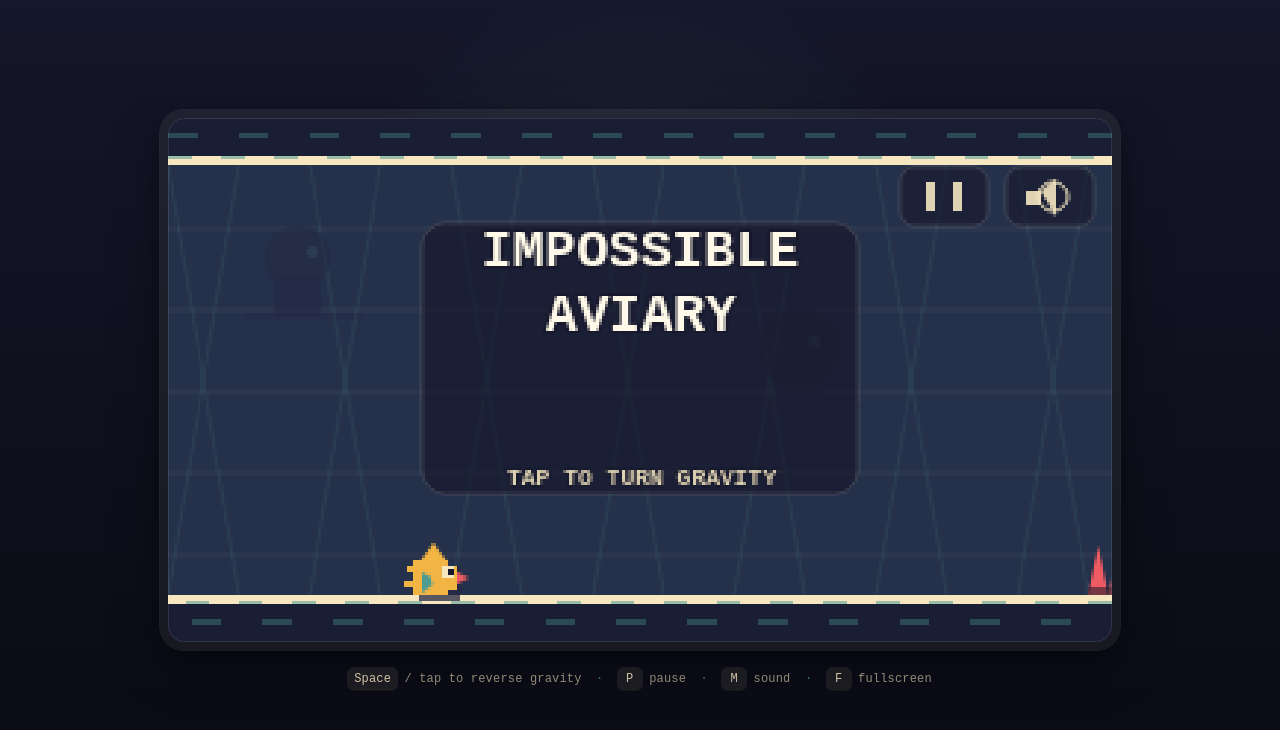
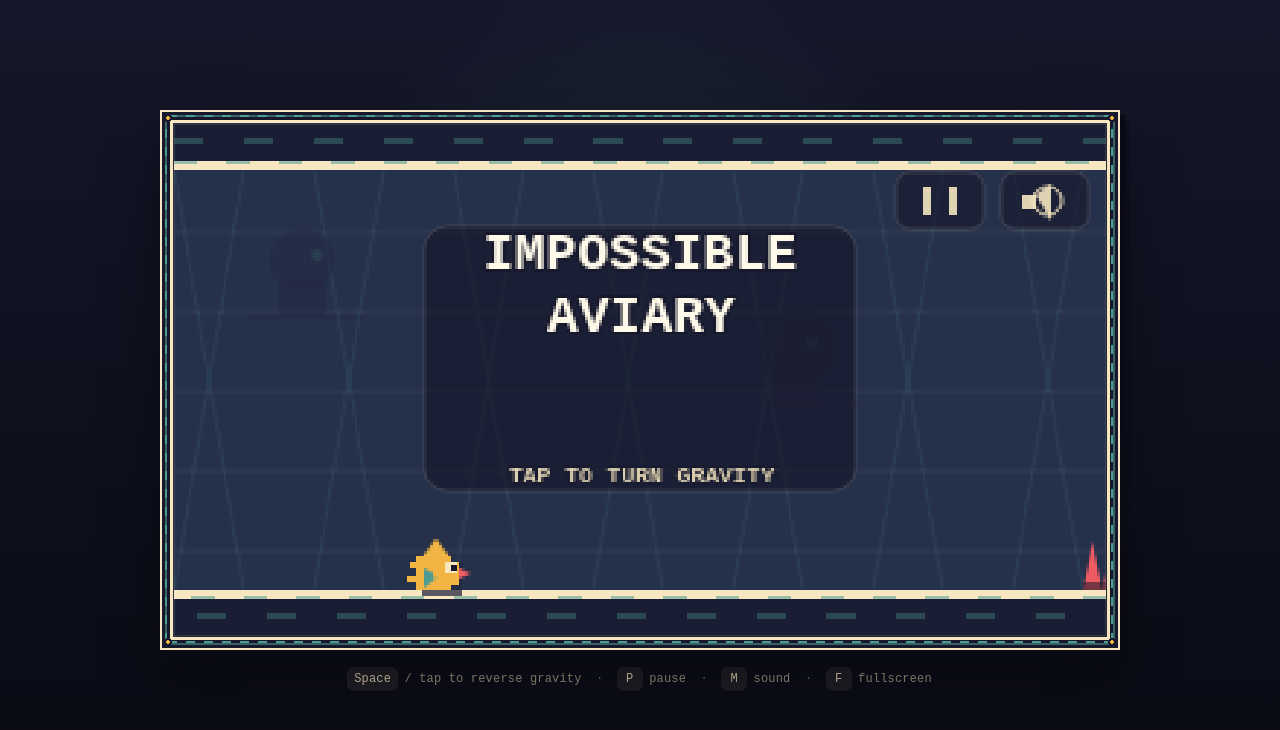
Before and after one commit to ericfzhu/birdddddd, a website built with Vite: page index.html in a window 1280 px wide. Built offline with nearby package versions, Linux system fonts and the light colour scheme.

Commit message:
style: frame game with square aviary rails

```diff
--- a/src/styles.css
+++ b/src/styles.css
@@ -43,24 +43,64 @@ canvas {
 }
 
 .game-shell {
+  position: relative;
+  isolation: isolate;
   width: min(94vw, calc(88svh * 16 / 9), 960px);
   aspect-ratio: 16 / 9;
-  padding: 8px;
-  border-radius: 24px;
-  background: rgba(246, 231, 193, 0.055);
+  padding: 14px;
+  border-radius: 0;
+  background:
+    repeating-linear-gradient(90deg, #4e9b91 0 9px, transparent 9px 18px) 8px 5px / calc(100% - 16px) 2px no-repeat,
+    repeating-linear-gradient(90deg, #4e9b91 0 9px, transparent 9px 18px) 8px calc(100% - 7px) / calc(100% - 16px) 2px no-repeat,
+    repeating-linear-gradient(0deg, #4e9b91 0 9px, transparent 9px 18px) 5px 8px / 2px calc(100% - 16px) no-repeat,
+    repeating-linear-gradient(0deg, #4e9b91 0 9px, transparent 9px 18px) calc(100% - 7px) 8px / 2px calc(100% - 16px) no-repeat,
+    #17182b;
   box-shadow:
-    0 0 0 1px rgba(255, 255, 255, 0.09),
-    0 18px 48px rgba(0, 0, 0, 0.36),
-    0 2px 8px rgba(0, 0, 0, 0.25);
+    inset 0 0 0 2px #f6e7c1,
+    inset 0 0 0 5px #17182b,
+    inset 0 0 0 7px rgba(78, 155, 145, 0.58),
+    5px 5px 0 #090a13,
+    10px 10px 0 rgba(9, 10, 19, 0.42),
+    0 24px 54px rgba(0, 0, 0, 0.38);
+}
+
+.game-shell::before,
+.game-shell::after {
+  content: "";
+  position: absolute;
+  z-index: 2;
+  pointer-events: none;
+}
+
+.game-shell::before {
+  inset: 10px;
+  box-shadow:
+    inset 0 3px 0 #f6e7c1,
+    inset 0 -3px 0 #f6e7c1,
+    inset 3px 0 0 #f6e7c1,
+    inset -3px 0 0 #f6e7c1;
+}
+
+.game-shell::after {
+  inset: 0;
+  background:
+    radial-gradient(circle at 8px 8px, #f2b544 0 2px, #17182b 2px 4px, transparent 4px),
+    radial-gradient(circle at calc(100% - 8px) 8px, #f2b544 0 2px, #17182b 2px 4px, transparent 4px),
+    radial-gradient(circle at 8px calc(100% - 8px), #f2b544 0 2px, #17182b 2px 4px, transparent 4px),
+    radial-gradient(circle at calc(100% - 8px) calc(100% - 8px), #f2b544 0 2px, #17182b 2px 4px, transparent 4px);
 }
 
 #game {
+  position: relative;
+  z-index: 1;
   width: 100%;
   height: 100%;
   overflow: hidden;
-  border-radius: 16px;
+  border-radius: 0;
   background: #17182b;
-  box-shadow: inset 0 0 0 1px rgba(255, 255, 255, 0.08);
+  box-shadow:
+    0 0 0 1px rgba(255, 255, 255, 0.1),
+    4px 4px 0 rgba(9, 10, 19, 0.78);
   touch-action: none;
 }
 
@@ -68,7 +108,7 @@ canvas {
   display: block;
   width: 100% !important;
   height: 100% !important;
-  border-radius: 16px;
+  border-radius: 0;
   image-rendering: pixelated;
   image-rendering: crisp-edges;
   outline: 1px solid rgba(255, 255, 255, 0.1);
```
